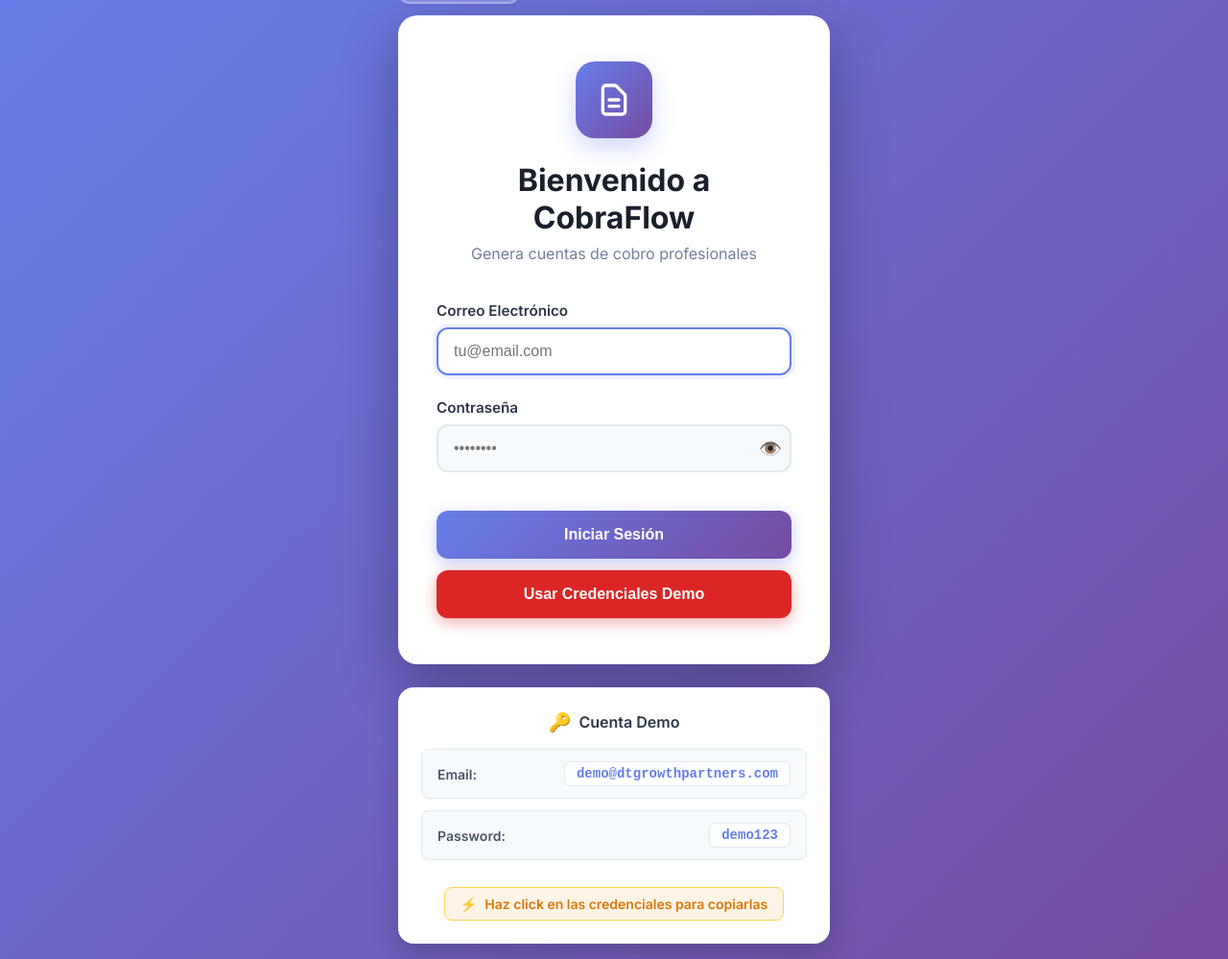
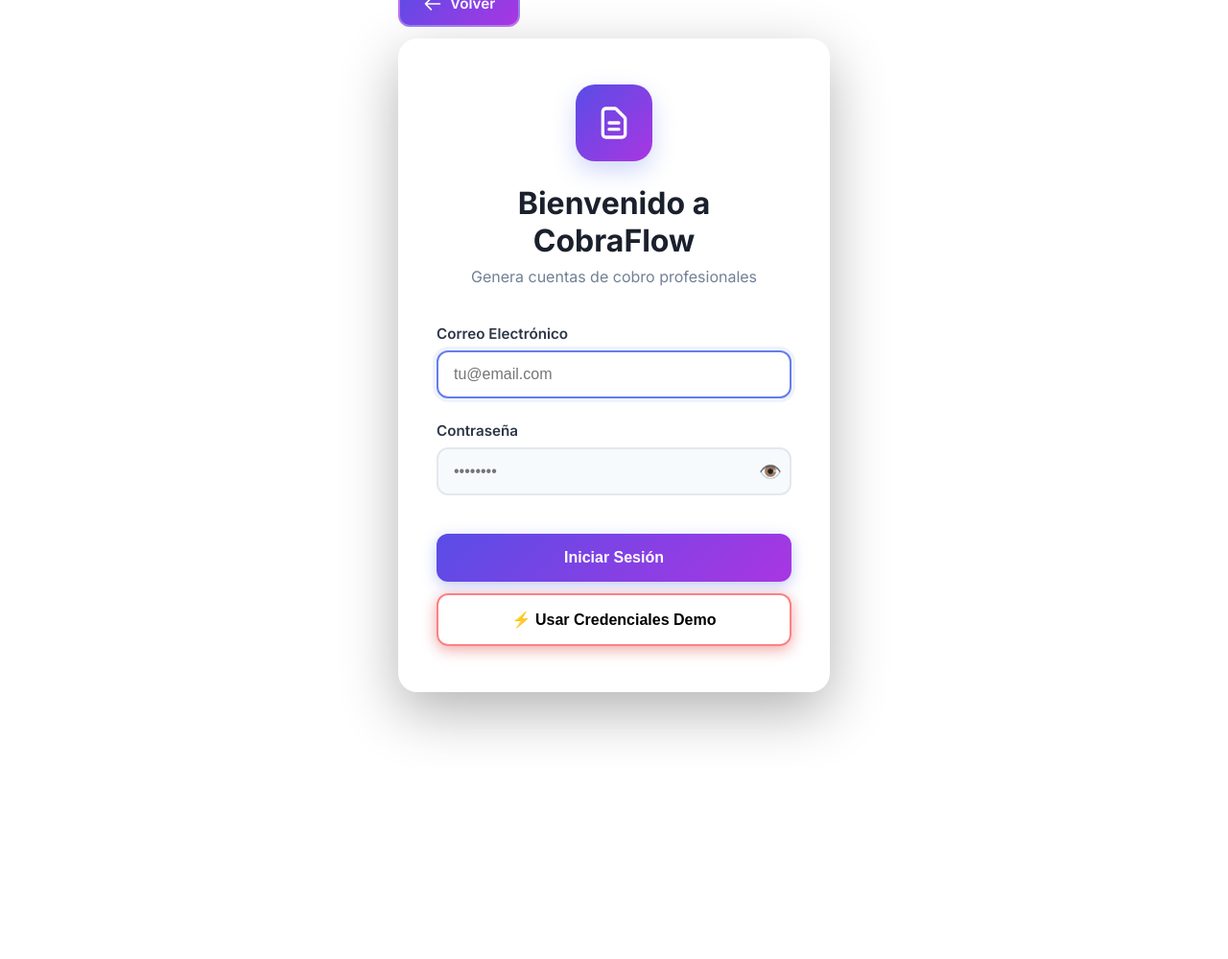
Before and after one commit to DTGrowthPartners/cobraflow, a FastAPI app: page /login in a window 1280 px wide. Shown: the whole page at 96% size. After the commit the page ends 769 px from the top, so only its background shows below. Run offline with FastAPI, Linux system fonts and the light colour scheme; some libraries are stand-ins or nearby versions.

Commit message:
Actualiza login.html con cambios recientes

```diff
--- a/app-fastapi-backend/webapp/templates/login.html
+++ b/app-fastapi-backend/webapp/templates/login.html
@@ -16,7 +16,7 @@
 
         body {
             font-family: 'Inter', sans-serif;
-            background: linear-gradient(135deg, #667eea 0%, #764ba2 100%);
+
             min-height: 100vh;
             display: flex;
             align-items: center;
@@ -34,7 +34,7 @@
             position: absolute;
             top: -60px;
             left: 0;
-            background: rgba(255, 255, 255, 0.2);
+            background: linear-gradient(135deg, hsl(245, 75%, 60%) 0%, hsl(280, 75%, 55%) 100%);
             color: white;
             border: 2px solid rgba(255, 255, 255, 0.3);
             padding: 0.75rem 1.5rem;
@@ -48,11 +48,11 @@
             align-items: center;
             gap: 0.5rem;
             backdrop-filter: blur(10px);
+            transition: .5s;
         }
 
         .back-button:hover {
-            background: rgba(255, 255, 255, 0.3);
-            border-color: rgba(255, 255, 255, 0.5);
+
             transform: translateX(-5px);
         }
 
@@ -88,7 +88,7 @@
         .login-icon {
             width: 80px;
             height: 80px;
-            background: linear-gradient(135deg, #667eea 0%, #764ba2 100%);
+             background: linear-gradient(135deg, hsl(245, 75%, 60%) 0%, hsl(280, 75%, 55%) 100%);
             border-radius: 20px;
             display: flex;
             align-items: center;
@@ -161,7 +161,7 @@
         .login-form .btn-login {
             width: 100%;
             padding: 1rem;
-            background: linear-gradient(135deg, #667eea 0%, #764ba2 100%);
+             background: linear-gradient(135deg, hsl(245, 75%, 60%) 0%, hsl(280, 75%, 55%) 100%);
             color: white;
             border: none;
             border-radius: 12px;
@@ -185,22 +185,27 @@
         .btn-demo {
             width: 100%;
             padding: 1rem;
-            background: #dc2626;
-            color: white;
-            border: none;
+            background: transparent;
+            border: solid 2px #fc8181;
             border-radius: 12px;
             font-size: 1rem;
             font-weight: 600;
             cursor: pointer;
-            transition: all 0.3s ease;
             margin-top: 0.75rem;
             box-shadow: 0 4px 15px rgba(220, 38, 38, 0.4);
+            transition: .5s;
+        }
+        .btn-demo::before {
+            content: "⚡";
         }
 
+
         .btn-demo:hover {
-            background: #b91c1c;
+            background: linear-gradient(135deg, #667eea 0%, #764ba2 100%);
             transform: translateY(-2px);
             box-shadow: 0 6px 20px rgba(220, 38, 38, 0.5);
+            color: white;
+             transition: .5s;
         }
 
         .alert {
@@ -409,7 +414,7 @@
 
         @media (max-width: 480px) {
             body {
-                padding: 0.5rem;
+                padding: .5em 1em;
             }
 
             .login-card {
@@ -452,13 +457,6 @@
 </head>
 <body>
     <div class="login-wrapper">
-        <a href="/" class="back-button">
-            <svg xmlns="http://www.w3.org/2000/svg" fill="none" viewBox="0 0 24 24" stroke="currentColor">
-                <path stroke-linecap="round" stroke-linejoin="round" stroke-width="2" d="M10 19l-7-7m0 0l7-7m-7 7h18" />
-            </svg>
-            Volver
-        </a>
-
         <div class="login-card">
             <div class="login-header">
                 <div class="login-icon">
@@ -511,26 +509,17 @@
             <button type="button" class="btn-demo" onclick="fillDemoCredentials()">
                 Usar Credenciales Demo
             </button>
+
         </div>
+        <br>
+        <br>
+<a href="/" class="back-button">
+            <svg xmlns="http://www.w3.org/2000/svg" fill="none" viewBox="0 0 24 24" stroke="currentColor">
+                <path stroke-linecap="round" stroke-linejoin="round" stroke-width="2" d="M10 19l-7-7m0 0l7-7m-7 7h18" />
+            </svg>
+            Volver
+        </a>
 
-        <div class="credentials-card">
-            <h4>Cuenta Demo</h4>
-            <div class="credential-item">
-                <span class="credential-label">Email:</span>
-                <span class="credential-value" onclick="copyToClipboard(this)" title="Click para copiar">
-                    demo@dtgrowthpartners.com
-                </span>
-            </div>
-            <div class="credential-item">
-                <span class="credential-label">Password:</span>
-                <span class="credential-value" onclick="copyToClipboard(this)" title="Click para copiar">
-                    demo123
-                </span>
-            </div>
-            <div class="demo-badge">
-                Haz click en las credenciales para copiarlas
-            </div>
-        </div>
     </div>
 
     <script src="https://cdn.jsdelivr.net/npm/sweetalert2@11"></script>
```
